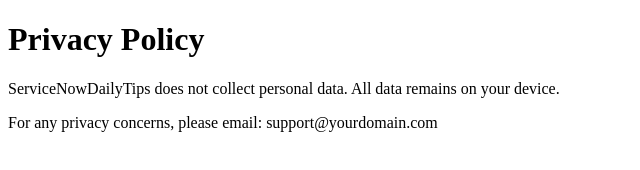
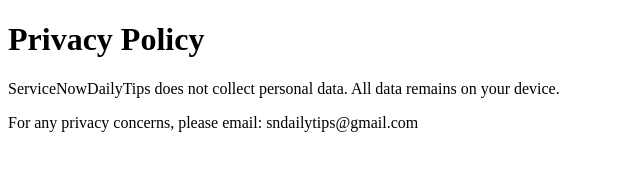
Before and after one commit to bharakm/sn-daily-tips-site, a plain HTML site: page privacy-policy.html in a window 1280 px wide. Shown: the full height of the page, 0-640 px from the left. Drawn offline with Linux system fonts and the light colour scheme.

Commit message:
Update privacy-policy.html

```diff
--- a/privacy-policy.html
+++ b/privacy-policy.html
@@ -6,6 +6,6 @@
 <body>
   <h1>Privacy Policy</h1>
   <p>ServiceNowDailyTips does not collect personal data. All data remains on your device.</p>
-  <p>For any privacy concerns, please email: support@yourdomain.com</p>
+  <p>For any privacy concerns, please email: sndailytips@gmail.com</p>
 </body>
 </html>
```
